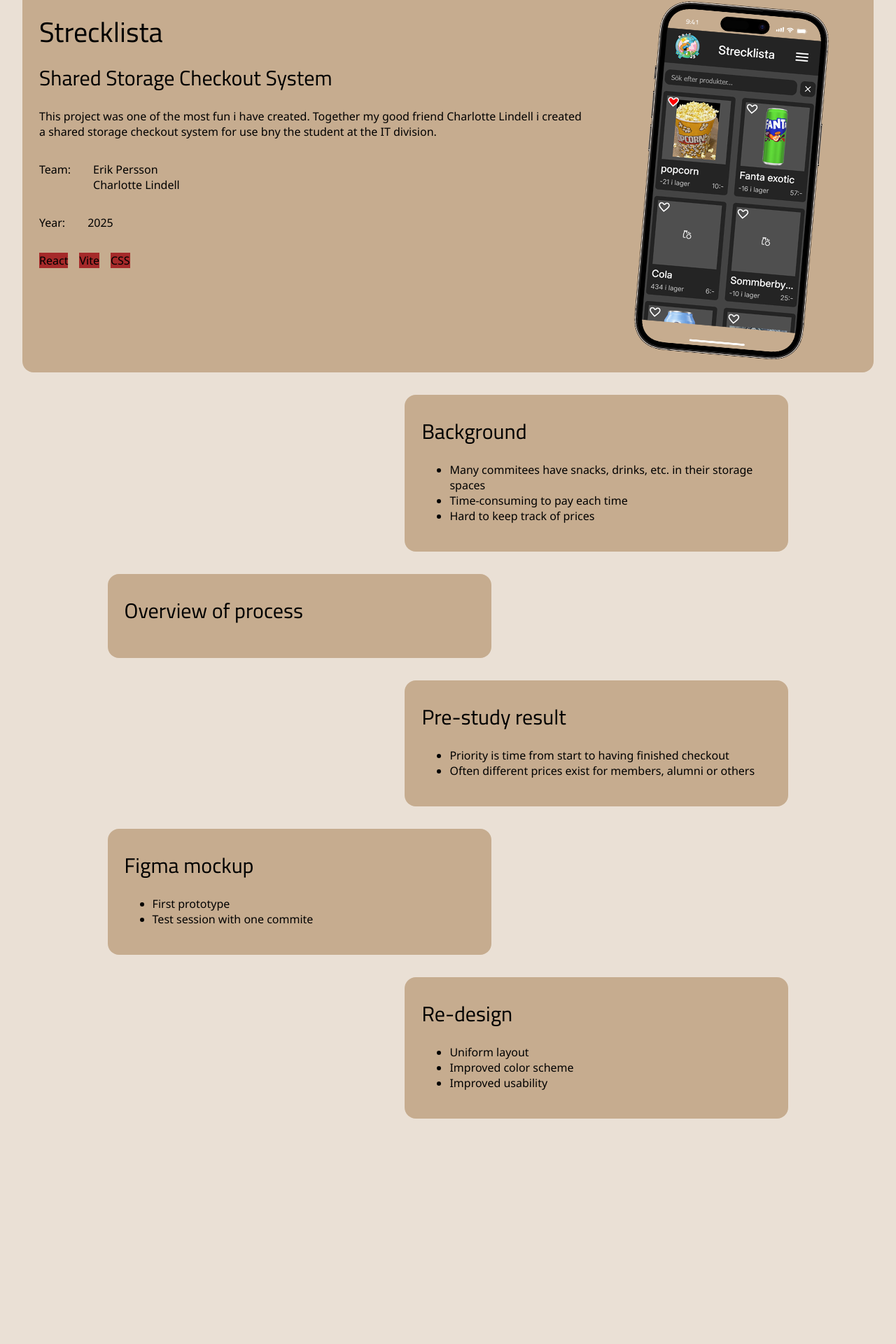
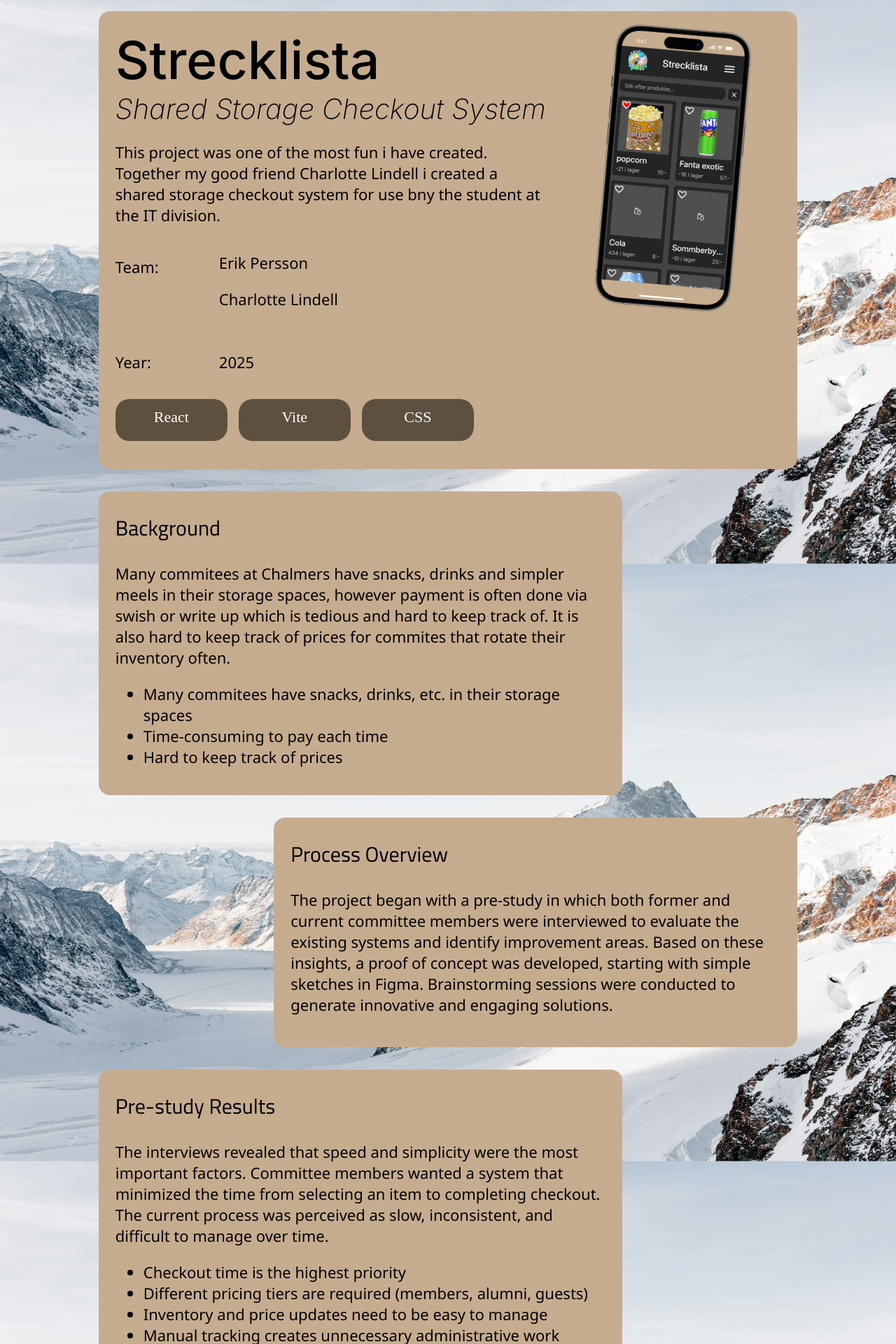
Before and after one commit to erikpersson0884/portfolio-v2, a React (Vite) app: page /strecklista in a window 1280 px wide. Shown: the part 48-1968 px from the top of the page at 70% size. Before the commit the page ends 1678 px from the top, so only its background shows below. Built offline with nearby package versions, Linux system fonts and the light colour scheme; a web font is replaced by a local one.

Commit message:
added content to strecklista page and improved visuals

```diff
--- a/src/index.css
+++ b/src/index.css
@@ -50,5 +50,5 @@ h3 {
 
 p, li {
     font-family: "segoe-ui", "Noto Sans", sans-serif;
-    font-size: 1rem;
+    font-size: 22px;
 }
--- a/src/pages/strecklista/Strecklista.css
+++ b/src/pages/strecklista/Strecklista.css
@@ -1,5 +1,7 @@
 
 .strecklista-page {
+    background: url("../../assets/snow-mountains.jpg") center center / cover no-repeat fixed;
+
     text-align: left;
     text-wrap: 50ch;
 
@@ -8,7 +10,8 @@
 
     gap: 2rem;
 
-    margin: 2rem;
+    padding-inline: 11%;
+    margin-bottom: 3rem;
 }
 
 .strecklista-page header  {
@@ -16,11 +19,32 @@
     align-self: center;
     gap: 5rem;
     padding-right: 5rem;
+
+    box-sizing: border-box;
+    width: 100%;
+    margin-top: 4rem;
 }
 
 .strecklista-page header img {
     transform: rotate(5deg);
-    max-height: 500px;
+    max-height: 400px;
+}
+
+.strecklista-page header p {
+    max-width: 850px;
+}
+
+.strecklista-page header h1 {
+    font-family: Inter;
+    font-size: 75px;
+    font-weight: 500;
+}
+
+.strecklista-page header h2 {
+    font-size: 40px;
+    font-style: italic;
+    font-family: Inter;
+    font-weight: 200;
 }
 
 .strecklista-page header ul {
@@ -30,20 +54,41 @@
 
 .strecklista-page .info-box {
     display: flex;
-    gap: 2rem;
+    gap: 3rem;
+}
+
+.strecklista-page .info-box>*:first-child {
+    width: 100px;
+}
+
+.strecklista-page .info-box ul p {
+    margin-top: 0;
 }
 
 .strecklista-page .languages {
     display: flex;
+    flex-wrap: wrap;
     gap: 1rem;
 }
 
 .strecklista-page .languages>* {
-    background-color: brown;
+    background-color: var(--secondary-color);
+    color: var(--text-color-3);
+
+    width: 160px;
+    height: 60px;
+    border-radius: 20px;
+}
+
+.strecklista-page .languages p {
+    text-align: center;
+    font-family: JejuHallasan, serif;
+
+    margin: 13px;
 }
 
 
-
+/* ==== Everything under header ==== */
 .strecklista-page>*  {
     background-color: var(--primary-color);
 
@@ -52,14 +97,30 @@
 }
 
 .strecklista-page section {
-    width: 50%;
-    max-width: 500px;
+    max-width: 700px;
 }
 
-.strecklista-page section:nth-child(even) {
+.strecklista-page section:nth-child(odd) {
     align-self: flex-end;
-    margin-right: 10%;
 }
-.strecklista-page section:nth-child(odd) {
-    margin-left: 10%;
+
+/* ==== Responsive ==== */
+
+@media screen and (max-width: 550px) {
+    .strecklista-page {
+        margin: 0rem;
+    }
+    .strecklista-page header {
+        width: 100%;
+        flex-direction: column;
+        gap: 1rem;
+        padding: 2rem;
+        margin-top: 3rem;
+    }
+
+    .strecklista-page header img {
+        display: none;
+
+    }
+
 }
--- a/src/pages/strecklista/Strecklista.tsx
+++ b/src/pages/strecklista/Strecklista.tsx
@@ -13,11 +13,10 @@ export const Strecklista: React.FC = () => {
 
                     <div className='info-box'>
                         <p>Team:</p>
-
                         <ul>
-                        <li>Erik Persson</li>
-                        <li>Charlotte Lindell</li>
-                    </ul>
+                            <li><p>Erik Persson</p></li>
+                            <li><p>Charlotte Lindell</p></li>
+                        </ul>
                     </div>
 
                     <div className='info-box'>
@@ -26,9 +25,9 @@ export const Strecklista: React.FC = () => {
 
 
                     <ul className='languages'>
-                        <li>React</li>
-                        <li>Vite</li>
-                        <li>CSS</li>
+                        <li><p>React</p></li>
+                        <li><p>Vite</p></li>
+                        <li><p>CSS</p></li>
                     </ul>
                 </div>
 
@@ -37,6 +36,8 @@ export const Strecklista: React.FC = () => {
 
             <section>
                 <h2>Background</h2>
+
+                <p>Many commitees at Chalmers have snacks, drinks and simpler meels in their storage spaces, however payment is often done via swish or write up which is tedious and hard to keep track of. It is also hard to keep track of prices for commites that rotate their inventory often. </p>
                 <ul>
                     <li>Many commitees have snacks, drinks, etc. in their storage spaces</li>
                     <li>Time-consuming to pay each time </li>
@@ -46,32 +47,56 @@ export const Strecklista: React.FC = () => {
 
 
             <section>
-                <h2>Overview of process</h2>
-                <p></p>
+                <h2>Process Overview</h2>
+                <p>
+                    The project began with a pre-study in which both former and current committee members were interviewed to evaluate the existing systems and identify improvement areas. Based on these insights, a proof of concept was developed, starting with simple sketches in Figma. Brainstorming sessions were conducted to generate innovative and engaging solutions.
+                </p>
             </section>
 
             <section>
-                <h2>Pre-study result</h2>
+                <h2>Pre-study Results</h2>
+                <p>
+                    The interviews revealed that speed and simplicity were the most important factors.
+                    Committee members wanted a system that minimized the time from selecting an item
+                    to completing checkout. The current process was perceived as slow, inconsistent,
+                    and difficult to manage over time.
+                </p>
                 <ul>
-                    <li>Priority is time from start to having finished checkout</li>
-                    <li>Often different prices exist for members, alumni or others</li>
+                    <li>Checkout time is the highest priority</li>
+                    <li>Different pricing tiers are required (members, alumni, guests)</li>
+                    <li>Inventory and price updates need to be easy to manage</li>
+                    <li>Manual tracking creates unnecessary administrative work</li>
                 </ul>
             </section>
 
             <section>
-                <h2>Figma mockup</h2>
+                <h2>Figma Mockup</h2>
+                <p>
+                    Based on the insights from the pre-study, a first prototype was created in Figma.
+                    The focus was on reducing checkout time and creating a clear, intuitive interface.
+                    The layout prioritized fast item selection, visible pricing, and minimal steps
+                    to complete a purchase.
+                </p>
                 <ul>
-                    <li>First prototype</li>
-                    <li>Test session with one commite</li>
+                    <li>Low-fidelity prototype to test structure and flow</li>
+                    <li>Clear product overview with fast selection</li>
+                    <li>Visual distinction between pricing tiers</li>
+                    <li>Test session conducted with one committee</li>
+                    <li>Feedback used to refine navigation and layout</li>
                 </ul>
             </section>
 
             <section>
                 <h2>Re-design</h2>
+                <p>
+                    Based on feedback from the Figma mockup and user testing, the interface was refined to improve usability, consistency, and visual clarity.
+                    The goal was to make checkout faster and more intuitive while keeping the system adaptable for different committees and pricing tiers.
+                </p>
                 <ul>
-                    <li>Uniform layout </li>
-                    <li>Improved color scheme</li>
-                    <li>Improved usability</li>
+                    <li>Uniform layout across all screens for better usability</li>
+                    <li>Improved color scheme for clear visual hierarchy and readability</li>
+                    <li>Enhanced navigation and clear feedback for user actions</li>
+                    <li>Adaptable design to accommodate different pricing tiers and inventory changes</li>
                 </ul>
             </section>
         </article>
```
